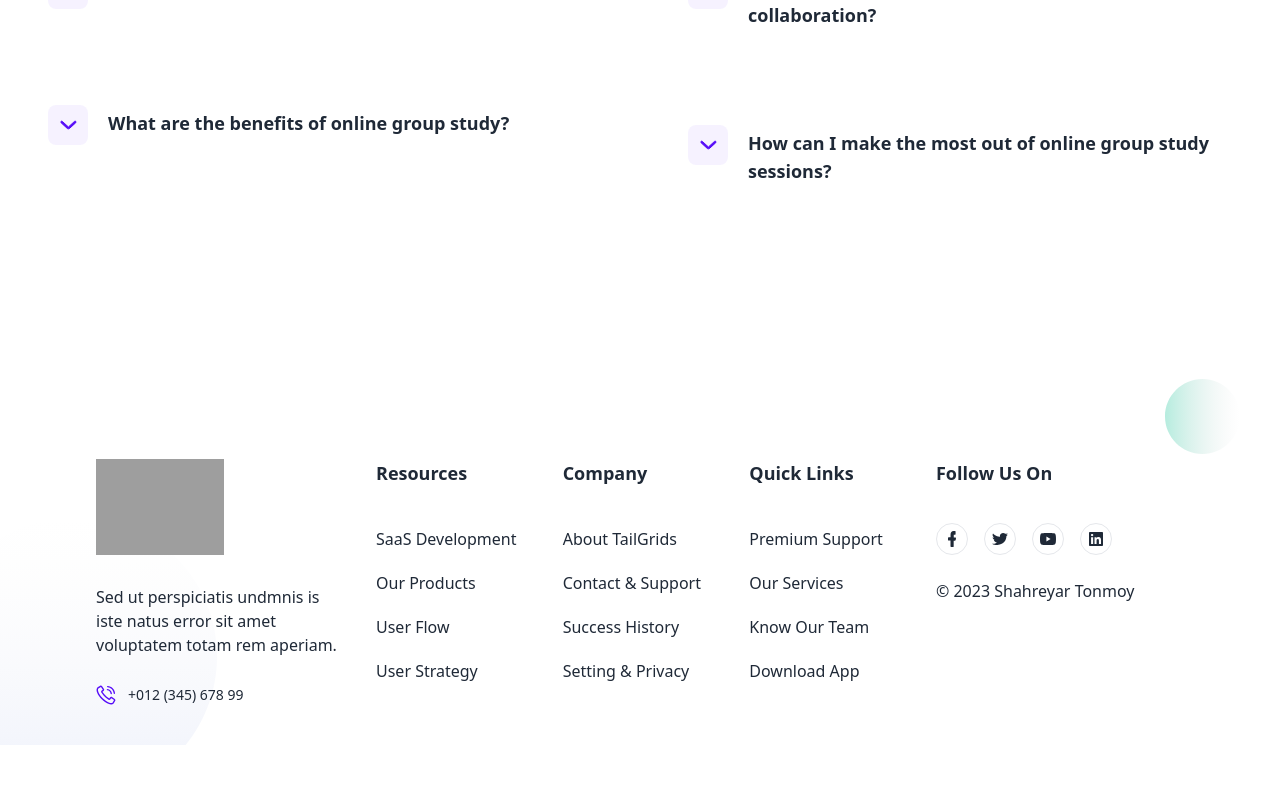
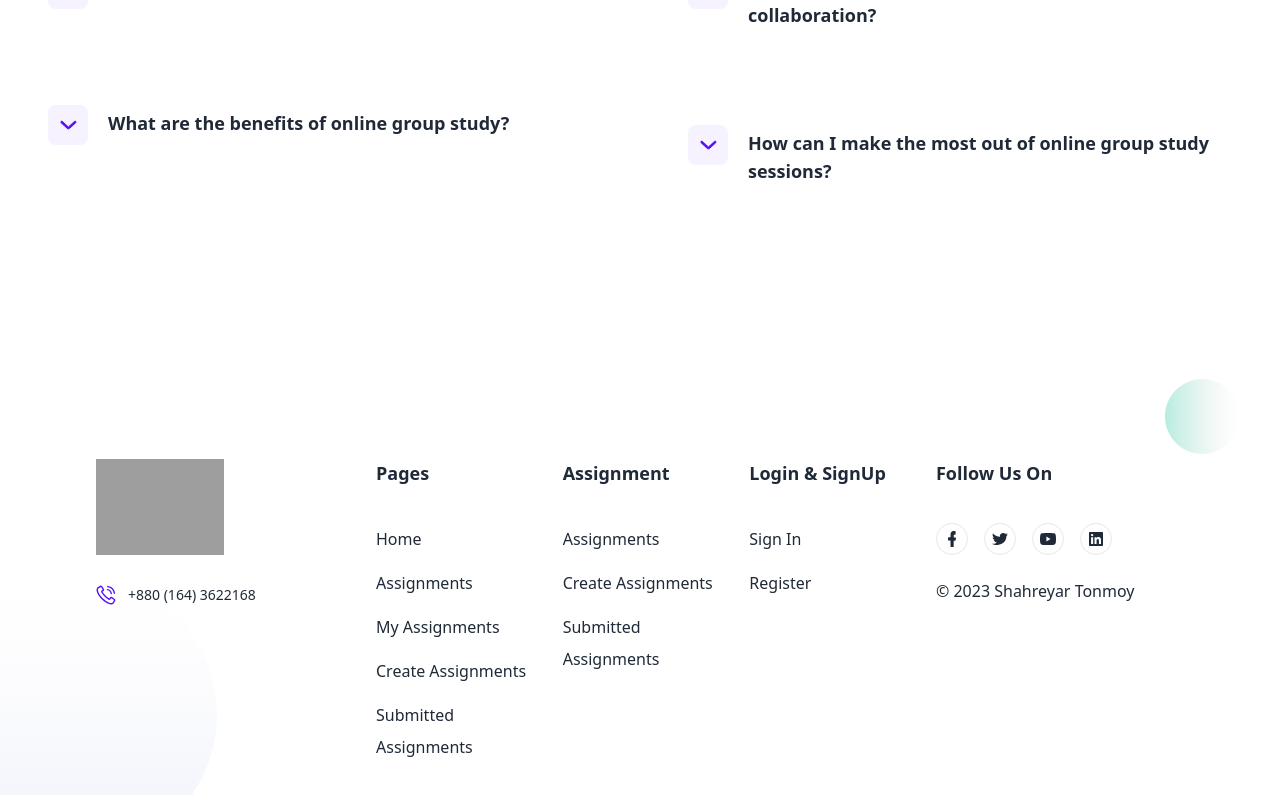
Before and after one commit to Shahreyar-Tonmoy/Group-Study-Client, a React (Vite) app: page / in a window 1280 px wide. Shown: the part 2209-3004 px from the top of the page. Before the commit the page ends 2954 px from the top, so only its background shows below. Built offline with nearby package versions, Linux system fonts and the light colour scheme; no server answers; grey boxes are pictures that could not be loaded.

Commit message:
footer link add

```diff
--- a/src/Components/Footer/Footer.jsx
+++ b/src/Components/Footer/Footer.jsx
@@ -1,5 +1,8 @@
+/* eslint-disable react/jsx-no-undef */
 /* eslint-disable react/prop-types */
 /* eslint-disable react/no-unknown-property */
+
+import { Link } from "react-router-dom";
 
 
 const Footer = () => {
@@ -18,10 +21,7 @@ const Footer = () => {
                   />
 
                 </a>
-                <p className="mb-7 text-base text-body-color dark:text-dark-6">
-                  Sed ut perspiciatis undmnis is iste natus error sit amet
-                  voluptatem totam rem aperiam.
-                </p>
+
                 <p className="flex items-center text-sm font-medium text-dark ">
                   <span className="mr-3 text-primary">
                     <svg
@@ -52,29 +52,31 @@ const Footer = () => {
                       </defs>
                     </svg>
                   </span>
-                  <span>+012 (345) 678 99</span>
+                  <span>+880 (164) 3622168</span>
                 </p>
               </div>
             </div>
 
-            <LinkGroup header="Resources">
-              <NavLink link="/#" label="SaaS Development" />
-              <NavLink link="/#" label="Our Products" />
-              <NavLink link="/#" label="User Flow" />
-              <NavLink link="/#" label="User Strategy" />
+            <LinkGroup header="Pages">
+              <NavLink link="/" label="Home" />
+              <NavLink link="/assinments" label="Assignments" />
+              <NavLink link="/MyAssignment" label="My Assignments" />
+              <NavLink link="/addassinments" label="Create Assignments" />
+              <NavLink link="/submittedAssignment" label="Submitted Assignments" />
             </LinkGroup>
-            <LinkGroup header="Company">
-              <NavLink link="/#" label="About TailGrids" />
-              <NavLink link="/#" label="Contact & Support" />
-              <NavLink link="/#" label="Success History" />
-              <NavLink link="/#" label="Setting & Privacy" />
+            <LinkGroup header="Assignment">
+            <NavLink link="/assinments" label="Assignments" />
+            <NavLink link="/addassinments" label="Create Assignments" />
+              <NavLink link="/submittedAssignment" label="Submitted Assignments" />
             </LinkGroup>
-            <LinkGroup header="Quick Links">
-              <NavLink link="/#" label="Premium Support" />
-              <NavLink link="/#" label="Our Services" />
-              <NavLink link="/#" label="Know Our Team" />
-              <NavLink link="/#" label="Download App" />
+            <LinkGroup header="Login & SignUp">
+            <NavLink link="/signin" label="Sign In" />
+            <NavLink link="/register" label="Register" />
+
             </LinkGroup>
+
+
+
 
             <div className="w-full px-4 sm:w-1/2 lg:w-3/12">
               <div className="mb-10 w-full">
--- a/src/Router/Router.jsx
+++ b/src/Router/Router.jsx
@@ -57,7 +57,7 @@ const Router = createBrowserRouter([
         {
             path : "/submittedAssignment",
             element : <PrivateRoute><SubmittedAssignment></SubmittedAssignment></PrivateRoute>,
-            // loader : ()=> fetch("https://assignment-11-server-side-one.vercel.app/submit")
+
 
         },
         {
```
